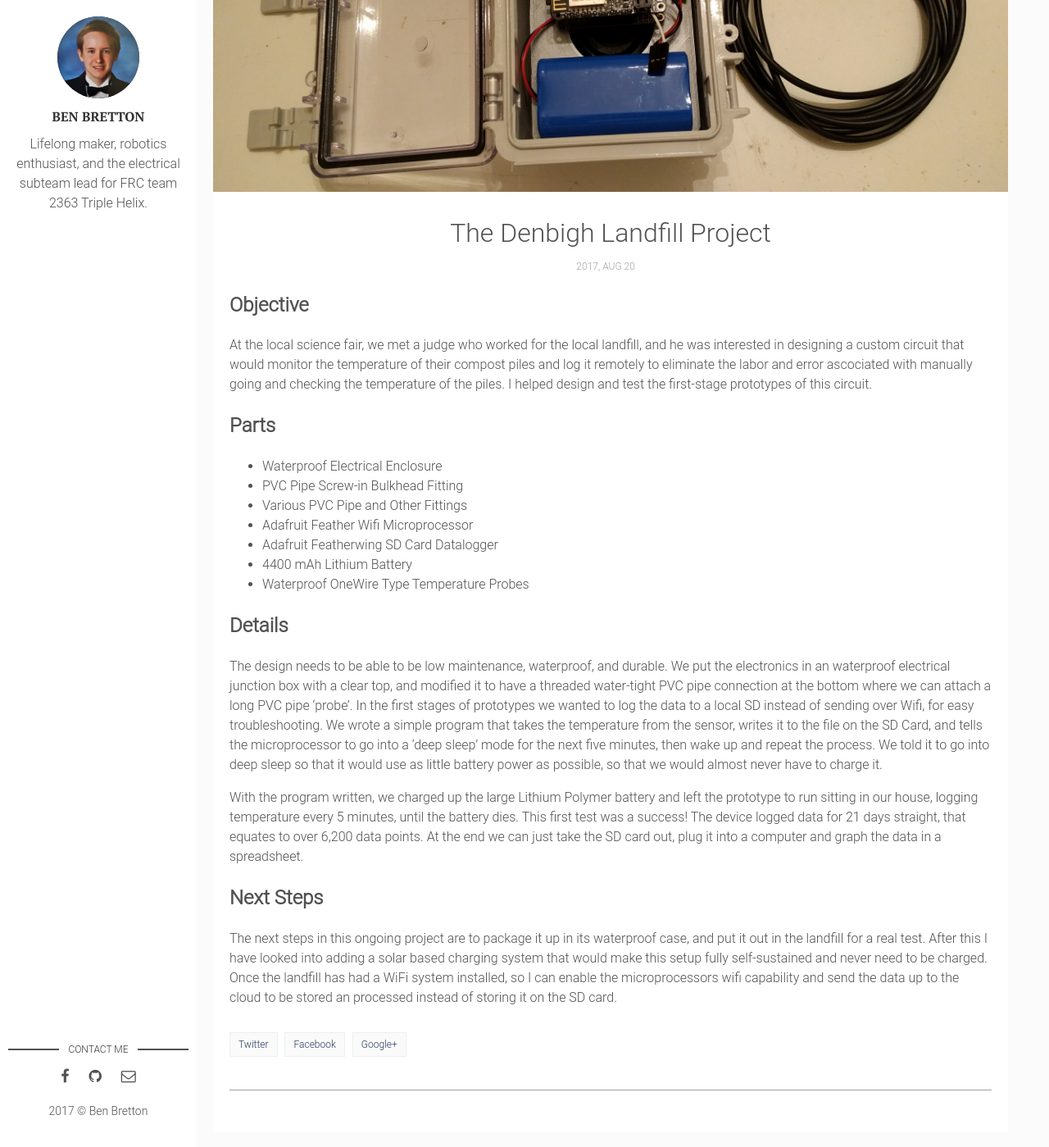
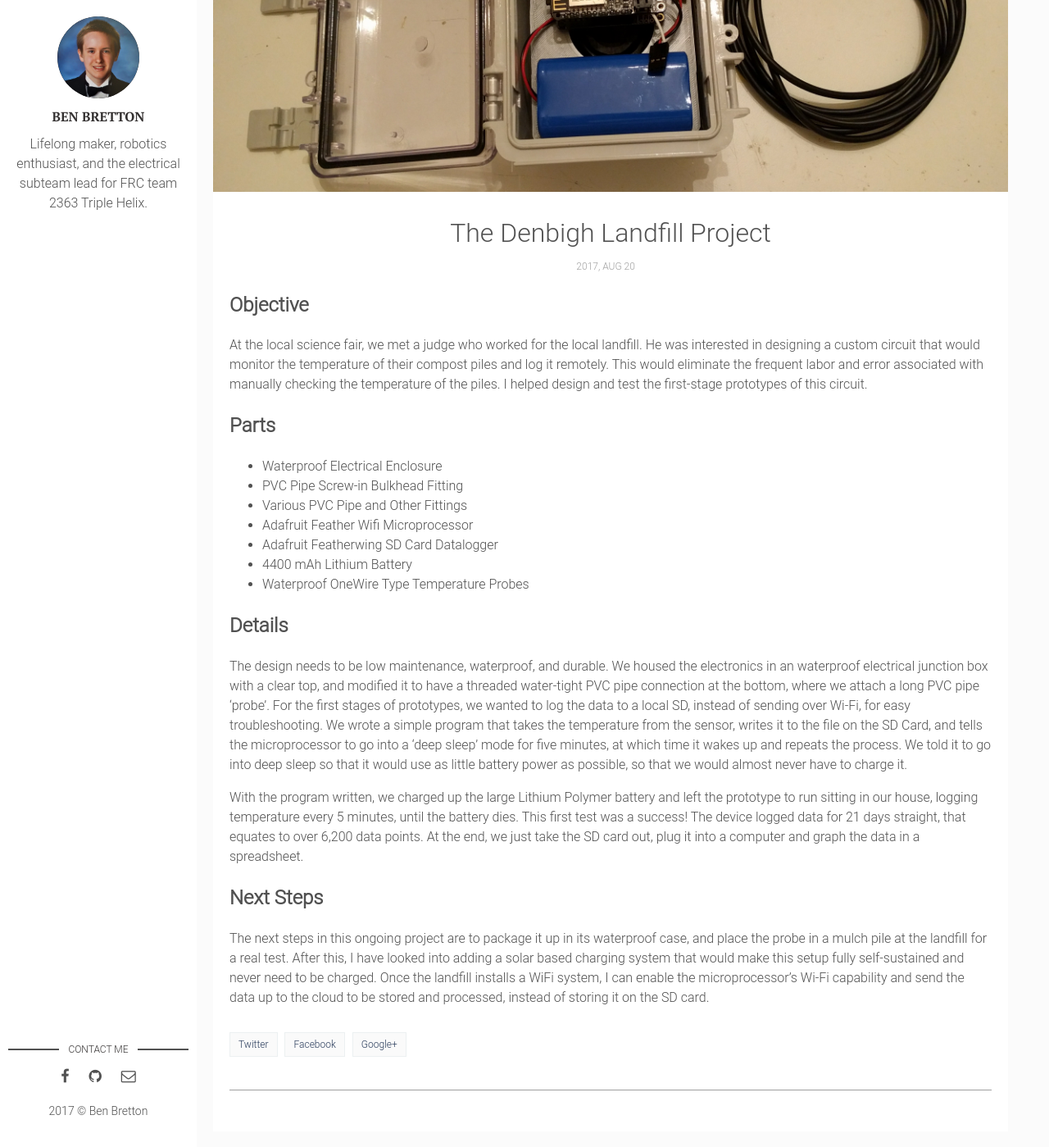
Before and after one commit to wbenb/wbenb.github.io, a Jekyll site: the page built from _posts/2017-08-20-landfill-project.markdown, in a window 1280 px wide and 1400 px high, scrolled down 286 px. Shown: the whole window at 82% size. Built offline with Jekyll 4.4.1, drawn with Linux system fonts in a browser that asks for light colours.

Commit message:
Grammar edits

```diff
--- a/_posts/2017-08-20-landfill-project.markdown
+++ b/_posts/2017-08-20-landfill-project.markdown
@@ -8,7 +8,7 @@ tags:
 ---
 
 ## Objective
-At the local science fair, we met a judge who worked for the local landfill, and he was interested in designing a custom circuit that would monitor the temperature of their compost piles and log it remotely to eliminate the labor and error ascociated with manually going and checking the temperature of the piles. I helped design and test the first-stage prototypes of this circuit.
+At the local science fair, we met a judge who worked for the local landfill. He was interested in designing a custom circuit that would monitor the temperature of their compost piles and log it remotely. This would eliminate the frequent labor and error associated with manually checking the temperature of the piles. I helped design and test the first-stage prototypes of this circuit.
 
 ## Parts
 * Waterproof Electrical Enclosure
@@ -20,9 +20,9 @@ At the local science fair, we met a judge who worked for the local landfill, and
 * Waterproof OneWire Type Temperature Probes
 
 ## Details
-The design needs to be able to be low maintenance, waterproof, and durable. We put the electronics in an waterproof electrical junction box with a clear top, and modified it to have a threaded water-tight PVC pipe connection at the bottom where we can attach a long PVC pipe 'probe'. In the first stages of prototypes we wanted to log the data to a local SD instead of sending over Wifi, for easy troubleshooting. We wrote a simple program that takes the temperature from the sensor, writes it to the file on the SD Card, and tells the microprocessor to go into a 'deep sleep' mode for the next five minutes, then wake up and repeat the process. We told it to go into deep sleep so that it would use as little battery power as possible, so that we would almost never have to charge it.
+The design needs to be low maintenance, waterproof, and durable. We housed the electronics in an waterproof electrical junction box with a clear top, and modified it to have a threaded water-tight PVC pipe connection at the bottom, where we attach a long PVC pipe 'probe'. For the first stages of prototypes, we wanted to log the data to a local SD, instead of sending over Wi-Fi, for easy troubleshooting. We wrote a simple program that takes the temperature from the sensor, writes it to the file on the SD Card, and tells the microprocessor to go into a 'deep sleep' mode for five minutes, at which time it wakes up and repeats the process. We told it to go into deep sleep so that it would use as little battery power as possible, so that we would almost never have to charge it.
 
-With the program written, we charged up the large Lithium Polymer battery and left the prototype to run sitting in our house, logging temperature every 5 minutes, until the battery dies. This first test was a success! The device logged data for 21 days straight, that equates to over 6,200 data points. At the end we can just take the SD card out, plug it into a computer and graph the data in a spreadsheet.
+With the program written, we charged up the large Lithium Polymer battery and left the prototype to run sitting in our house, logging temperature every 5 minutes, until the battery dies. This first test was a success! The device logged data for 21 days straight, that equates to over 6,200 data points. At the end,  we just take the SD card out, plug it into a computer and graph the data in a spreadsheet.
 
 ## Next Steps
-The next steps in this ongoing project are to package it up in its waterproof case, and put it out in the landfill for a real test. After this I have looked into adding a solar based charging system that would make this setup fully self-sustained and never need to be charged. Once the landfill has had a WiFi system installed, so I can enable the microprocessors wifi capability and send the data up to the cloud to be stored an processed instead of storing it on the SD card.
+The next steps in this ongoing project are to package it up in its waterproof case, and place the probe in a mulch pile at the landfill for a real test. After this, I have looked into adding a solar based charging system that would make this setup fully self-sustained and never need to be charged. Once the landfill installs a WiFi system, I can enable the microprocessor's Wi-Fi capability and send the data up to the cloud to be stored and processed, instead of storing it on the SD card.
```
